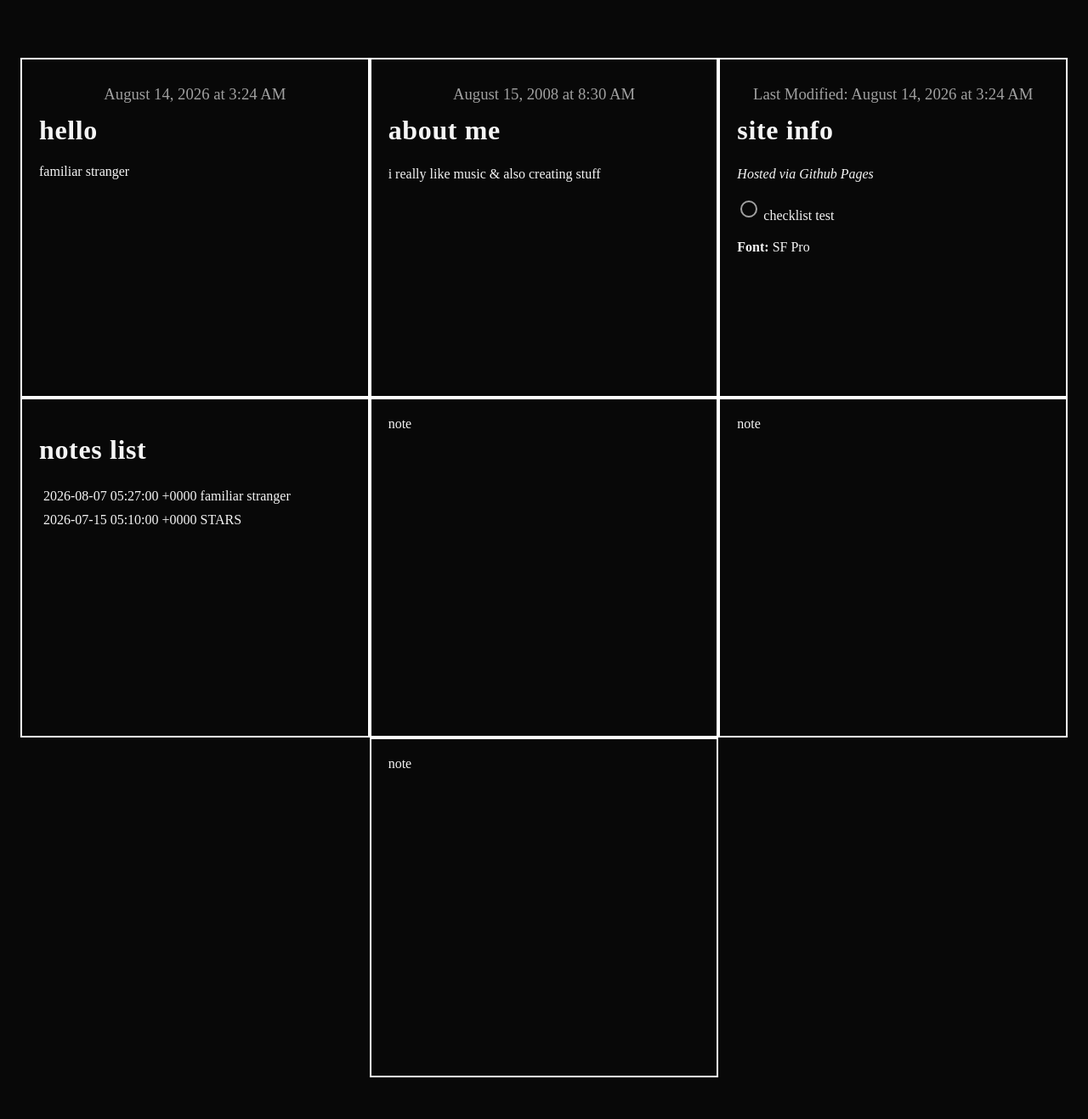
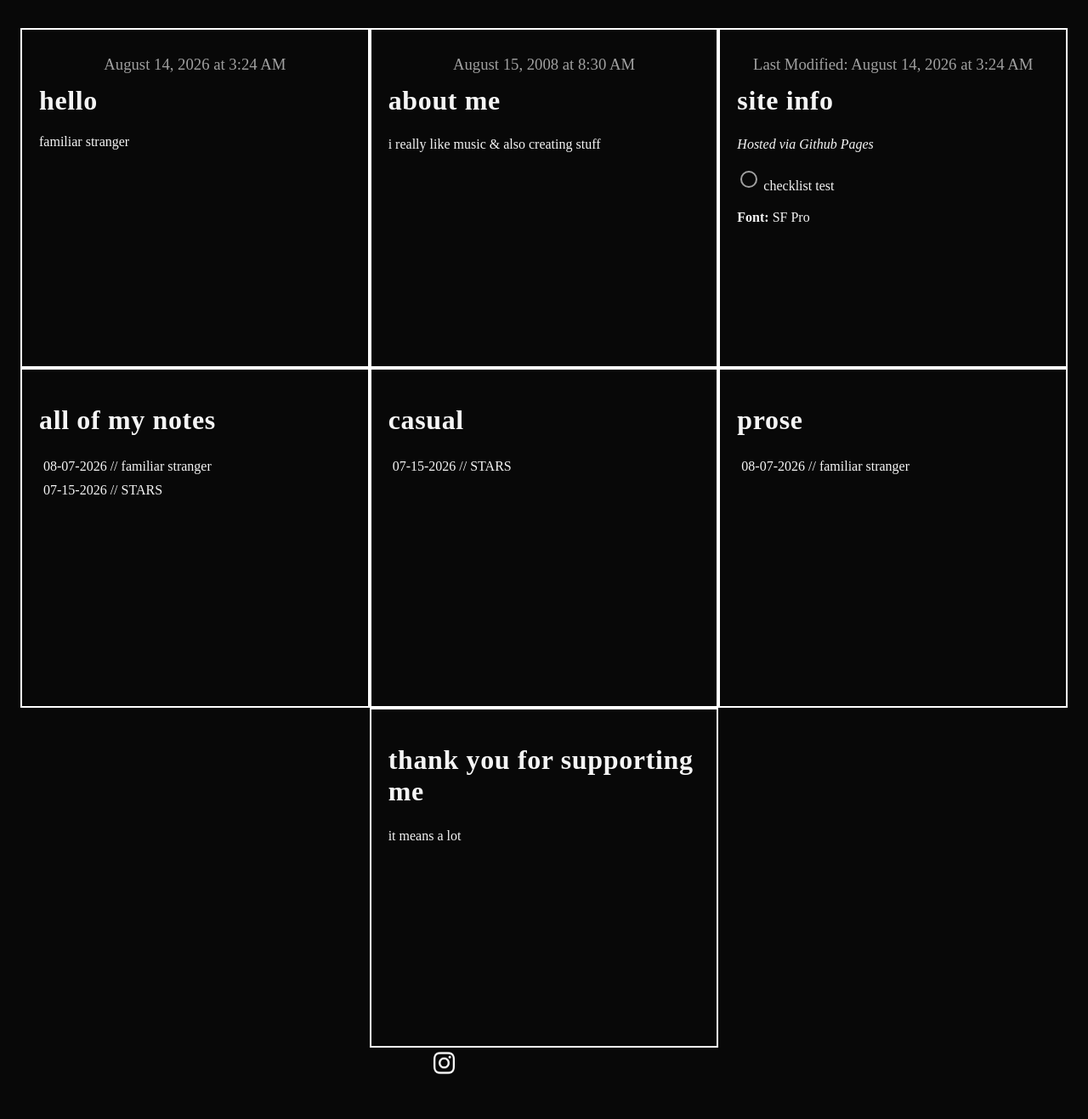
Before and after one commit to enemiphobia/enemiphobia.github.io, a Jekyll site: the page built from index.markdown, in a window 1280 px wide. Shown: the whole page at 85% size. Built offline with Jekyll 4.4.1, drawn with Linux system fonts in a browser that asks for light colours; nearby versions of some CDN libraries; some web fonts are replaced; a script that is not in the unit is left out; before the commit the page ends 1294 px from its top, so only the background shows below that.

```diff
--- a/_layouts/home.html
+++ b/_layouts/home.html
@@ -14,7 +14,7 @@
         <script src="https://code.jquery.com/jquery-1.10.2.js"></script>
     </head>
     <body>
-        <!-- <div id="replace_with_navbar"></div><br> -->
+        <!-- site structure: small notes in a big parent note in a 3x3 grid via flex -->
         <div class="parent-note">
             <div class="note">
                 <h3 id="current-date">August 1, 2026 at 2:03 AM</h3>
@@ -37,28 +37,39 @@
                 <p><strong>Font:</strong> SF Pro</p>
             </div>
             <div class="note">
-                <h1>notes list</h1>
-                 {% for post in site.posts %}
+                <h1>all of my notes</h1>
+                {% for post in site.posts %}
                 <li style="list-style: none;">
-                    <a href="{{ post.url }}">{{ post.date }} {{ post.title }}</a>
+                    <a href="{{ post.url }}">{{ post.date | date: "%m-%d-%Y //" }} {{ post.title }}</a>
                 </li>
                 {% endfor %}
                 <!-- <p>{{ site.pages }}</p> -->
             </div>
             <div class="note">
-                note
+                <h1>casual</h1>
+                {% for post in site.categories.casual %}
+                <li style="list-style: none;">
+                    <a href="{{ post.url }}">{{ post.date | date: "%m-%d-%Y //" }} {{ post.title }}</a>
+                </li>
+                {% endfor %}
             </div>
             <div class="note">
-                note
+                <h1>prose</h1>
+                {% for post in site.categories.prose %}
+                <li style="list-style: none;">
+                    <a href="{{ post.url }}">{{ post.date | date: "%m-%d-%Y //" }} {{ post.title }}</a>
+                </li>
+                {% endfor %}
             </div>
             <div class="note">
-                note
+                <h1>thank you for supporting me</h1>
+                <p>it means a lot</p>
             </div>
         </div>
         <!--[if lt IE 7]>
             <p class="browsehappy">You are using an <strong>outdated</strong> browser. Please <a href="#">upgrade your browser</a> to improve your experience.</p>
         <![endif]-->
-        <div id="replace_with_footer"></div><br>
+        {% include footer.html %}
         <script src="/scripts/date.js" async defer></script>
         <script src="/scripts/load.js" async defer></script>
     </body>
--- a/css/style.css
+++ b/css/style.css
@@ -49,7 +49,7 @@ body {
     background-color: var(--primary-canvas);
     color: var(--primary-text);
     /* for nav bar */
-    padding-top: 60px;
+    padding-top: 25px;
     overflow: visible;
 }
 
@@ -250,7 +250,7 @@ footer ul {
   font-size: 16px;
   color: inherit;
   display: block;
-  padding: 10px 10px;
+  /* padding: 10px 10px; */
   text-decoration: none;
   text-shadow:2px 2px 0 #1010113f;
   font-weight: 600;
--- a/scripts/gap.js
+++ b/scripts/gap.js
@@ -8,7 +8,8 @@ const resizeObserver = new ResizeObserver((entries) => {
     for (let entry of entries) {
         const currentWidth = entry.contentRect.width;
 
-        const calculatedGap = Math.max(currentWidth * 0.60, 100);
+        //Math.max(currentWidth-100, 20);
+        const calculatedGap = currentWidth-110;
 
         footerList.style.setProperty('--dynamic-footer-gap', `${calculatedGap}px`);
     }
--- a/scripts/load.js
+++ /dev/null
@@ -1,6 +0,0 @@
-$(function(){
-    $("#replace_with_navbar").load("{{ '/subhtmls/nav.html' | relative_url }}");
-    $("#replace_with_footer").load("{{ '/subhtmls/footer.html' | relative_url }}");
-  });
-
-// console.log(window.location.origin.substring(0, window.location.origin.length-5));
```
Also changed, not shown: _posts/2026-07-15-STARS.md (+1 -1 lines), _posts/2026-08-07-familiar stranger.md (+1 -1 lines), _includes/footer.html (renamed from subhtmls/footer.html), _includes/nav.html (renamed from subhtmls/nav.html).
